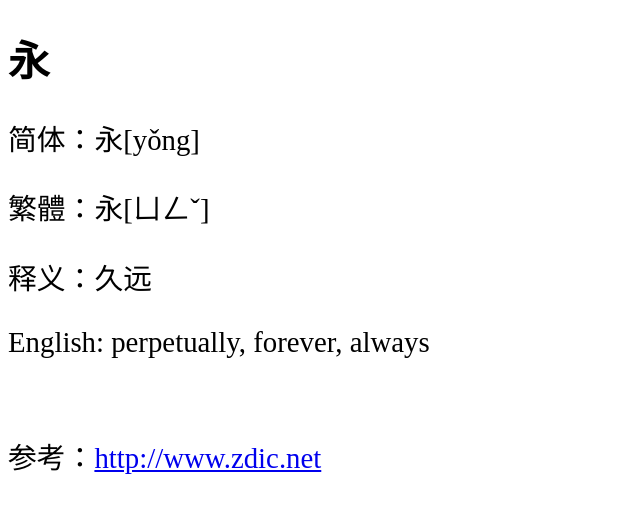
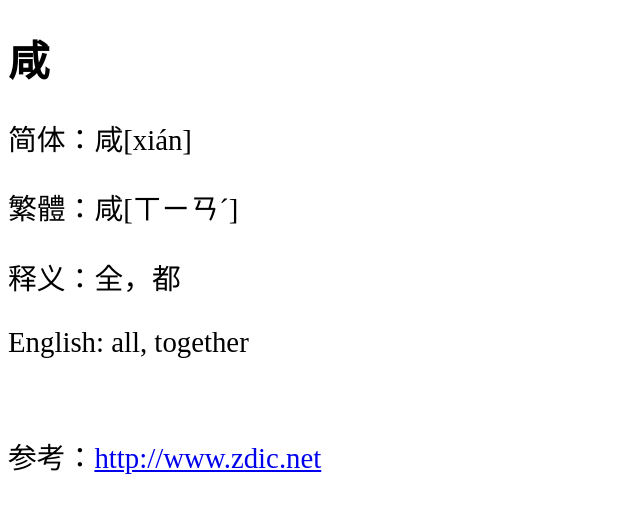
Before and after one commit to shengzhe/livecalligraphy, a Jekyll site: the page built from _posts/2012-08-31-LanTing-32.html, in a window 1280 px wide. Shown: the top 513 px of the page, without its empty margins (0-640 px from the left). Built offline with Jekyll 4.4.1, drawn with Linux system fonts in a browser that asks for light colours; Markdown is read by kramdown in place of the engine named in the settings.

Commit message:
Update _posts/2012-08-31-LanTing-32.html

```diff
--- a/_posts/2012-08-31-LanTing-32.html
+++ b/_posts/2012-08-31-LanTing-32.html
@@ -1,11 +1,11 @@
 ---
 layout: default
-title: 兰亭集序第1个字 (1st character of Lan Ting)
+title: 兰亭集序第32个字 (32nd character of Lan Ting)
 ---
-<h1>永</h1>
-<p>简体：永[yǒng]</p>
-<p>繁體：永[ㄩㄥˇ]</p>
-<p>释义：久远</p>
-<p>English: perpetually, forever, always</p>
+<h1>咸</h1>
+<p>简体：咸[xián]</p>
+<p>繁體：咸[ㄒㄧㄢˊ]</p>
+<p>释义：全，都</p>
+<p>English: all, together</p>
 <br/>
-<p>参考：<a href="http://www.zdic.net/zd/zi/ZdicE6ZdicB0ZdicB8.htm">http://www.zdic.net</a></p>
+<p>参考：<a href="http://www.zdic.net/zd/zi/ZdicE5Zdic92ZdicB8.htm">http://www.zdic.net</a></p>
```
